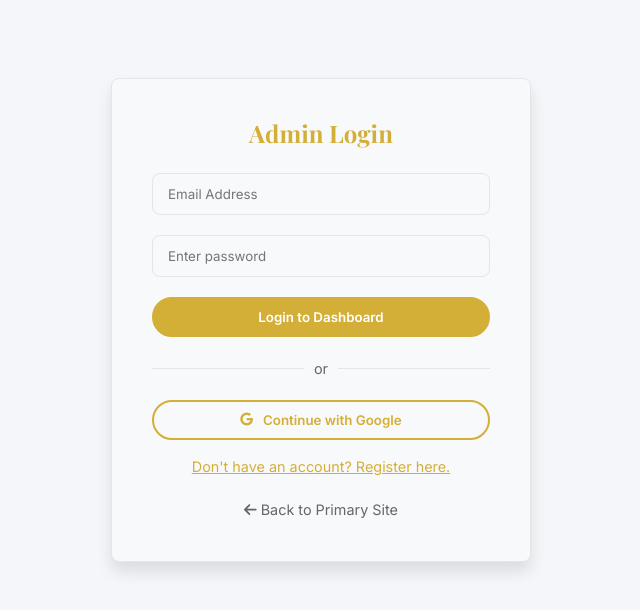
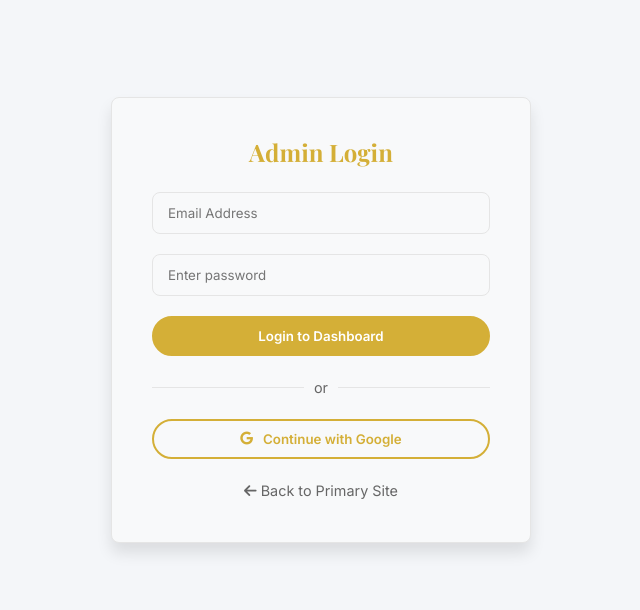
Before and after one commit to bikiraj900/goforevents, a website: page admin.html in a window 1280 px wide. Shown: the whole page, without its empty margins (319-959 px from the left). Drawn offline with nearby package versions, Linux system fonts and the light colour scheme; no server answers.

Commit message:
fix: remove dangling registration link from admin login UI

```diff
--- a/admin.html
+++ b/admin.html
@@ -123,7 +123,6 @@
                     </button>
 
                 </form>
-                <div class="toggle-auth" id="toggle-auth-mode">Don't have an account? Register here.</div>
                 <a href="/" style="display:block; text-align:center; margin-top:20px; font-size:0.9rem; color:var(--text-muted);"><i class="fas fa-arrow-left"></i> Back to Primary Site</a>
             </div>
         </div>
```
